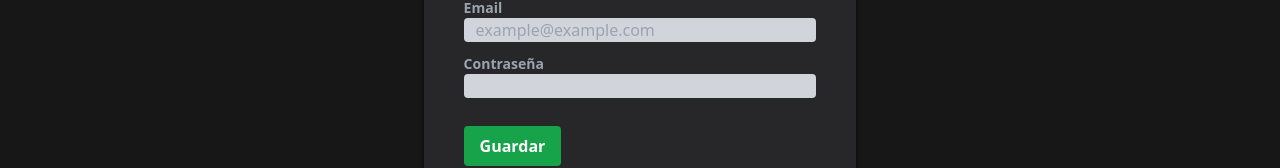
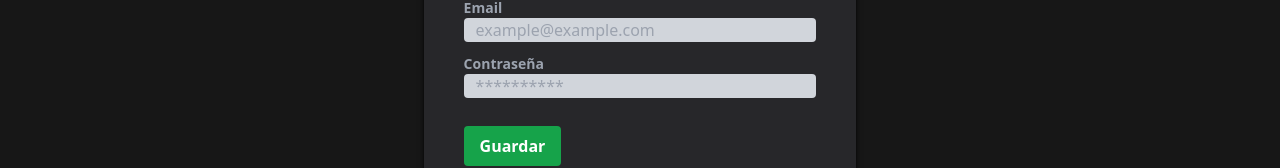
Before and after one commit to miguelferreporcel/alikindoiPhoto-Client, a React (Create React App) app: page /dash/newUser in a window 1280 px wide. Shown: the part 481-649 px from the top of the page. Built offline with nearby package versions, Linux system fonts and the light colour scheme; no server answers.

Commit message:
retoques

```diff
--- a/src/components/UsersCard.js
+++ b/src/components/UsersCard.js
@@ -28,7 +28,7 @@ export function UsersCard ({ user }) {
                 <p className='text-white'>Estás seguro de Eliminar el usuario? </p>
                 <br />
                 <div className='flex col justify-center py-3'>
-                    {/* Al pulsar el botnón elimina el post y desaparece  */}
+                    {/* Al pulsar el botnón elimina el usuario y desaparece  */}
                     <button
                         className='bg-red-500 hover:bg-red-400 px-3 py-2 text-sm text-white rounded-sm mx-2'
                         onClick={() => {
@@ -60,7 +60,7 @@ export function UsersCard ({ user }) {
             <div className="px-4 py-7">
                 <div className="flex justify-end gap-3">
 
-                    {/* Al pulsar edit reditige a posts y muestra (reutiliza) el formulario de crear post  para modificar datos del post con el id especificado */}
+                    {/* Al pulsar edit reditige a posts y muestra (reutiliza) el formulario de crear usuario  para modificar datos del usuario con el id especificado */}
                     <button
                         className="bg-yellow-600 text-sm px-2 py-1 rounded-sm hover:bg-yellow-500 "
                         onClick={() => navigate(`/dash/users/${user._id}`)}
--- a/src/context/userContext.js
+++ b/src/context/userContext.js
@@ -86,9 +86,9 @@ export const UserProvider = ({ children }) => {
   }
 
   // Función que actualiza los datos de un post post a partir de un ID y retorna los datos
-  const updateUser = async (id, post) => {
+  const updateUser = async (id, user) => {
       try {
-          const res = await updateUserRequest(id, post)
+          const res = await updateUserRequest(id, user)
           setUsers(users.map(user => user._id === id ? res.data : user))
       } catch (error) {
           console.error(error)
--- a/src/pages/UserFormPage.js
+++ b/src/pages/UserFormPage.js
@@ -28,7 +28,7 @@ export function UserFormPage () {
 
 /*   Si params contiene ID ejecutará getPost (obtener un único post) con el id indicado y lo guarda en el estado 'post' declarado en la límea 23 */
   useEffect(() => {
-    (async() =>{
+    (async() => {
       if (params.id) {
         const user = await getUser(params.id)
         setUser(user)
@@ -43,7 +43,7 @@ export function UserFormPage () {
           <h3 className='text-xl'>
             Usuario
           </h3>
-          <Link to= '/home' className='bg-red-700 text-white font-bold hover:bg-red-500 px-2 py-2'>
+          <Link to= '/dash/users' className='bg-red-700 text-white font-bold hover:bg-red-500 px-2 py-2'>
             Cancelar
           </Link>
         </header>
@@ -62,9 +62,9 @@ export function UserFormPage () {
               .required('El email es requerido')
               .email('Email no válido'),
             password: Yup.string()
-            .min(5, `Mínimo 5 caracteres`)
-            .required("La contraseña es requerida")
-
+              .min(5, `Mínimo 5 caracteres`)
+              .nullable(true)
+              .required('La contraseña es requerida')
           })}
 
           /* Al enviar recibe values (valores introducidos) y actions(updatePosts, createPosts)
@@ -87,7 +87,7 @@ export function UserFormPage () {
            * Permitirá mostrar los valores de un post al pulsar en editar y así poder modificarlos */
           enableReinitialize
         >
-          {({ handleSubmit, setFieldValue, isSubmitting }) => (
+          {({ handleSubmit, isSubmitting }) => (
             <Form onSubmit={ handleSubmit }>
               <label
                 htmlFor='username'
@@ -122,9 +122,11 @@ export function UserFormPage () {
               >
                 Contraseña
               </label>
-                  <Field  name = 'password'
-                          type = 'password'
-                          className = 'px-3 focus:outline-none rounded bg-gray-300 text-black w-full mb-5'
+                  <Field
+                    name = 'password'
+                    type = 'password'
+                    placeholder = '**********'
+                    className = 'px-3 focus:outline-none rounded bg-gray-300 text-black w-full mb-5'
                   />
                   <ErrorMessage component="p" className='text-red-400 text-sm' name = 'password' />
 
```
